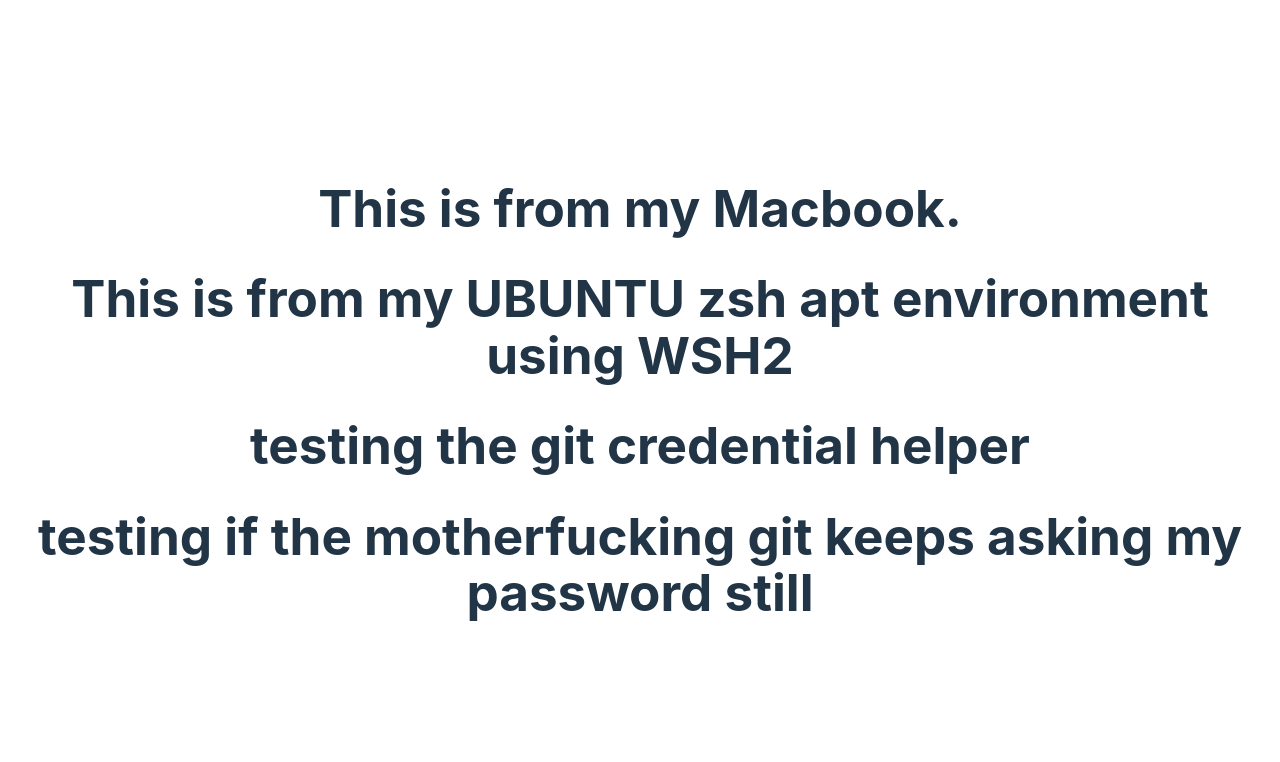
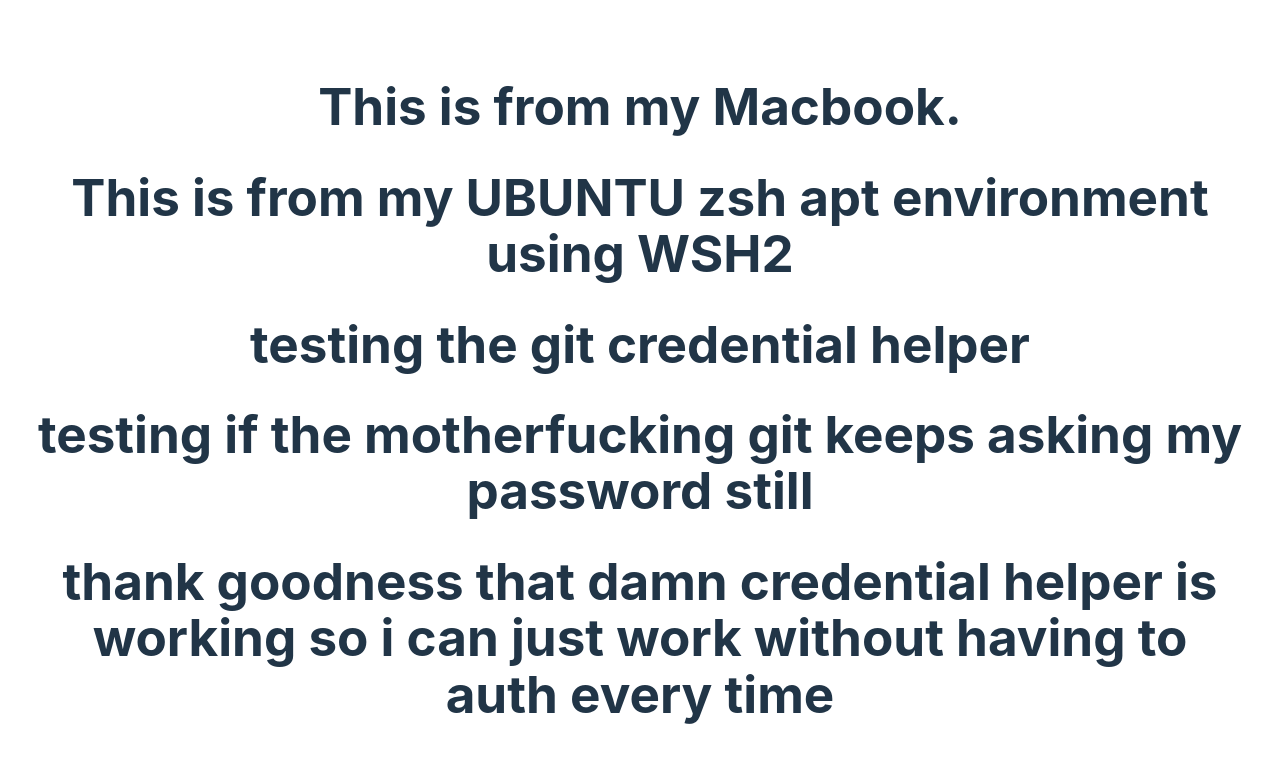
Before and after one commit to turnertop/test-wsl2, a React (Vite) app: page / in a window 1280 px wide. Shown: the top 762 px of the page. Built offline with nearby package versions, Linux system fonts and the light colour scheme.

Commit message:
github token sucks

```diff
--- a/src/App.jsx
+++ b/src/App.jsx
@@ -8,6 +8,7 @@
 	  <h1> This is from my UBUNTU zsh apt environment using WSH2</h1>
 		<h1> testing the git credential helper</h1>
 	  <h1> testing if the motherfucking git keeps asking my password still </h1>
+	  <h1> thank goodness that damn credential helper is working so i can just work without having to auth every time </h1>
     </>
   )
 }
```
Also changed, not shown: 1 other file (tests, documents, lock files or other folders).
